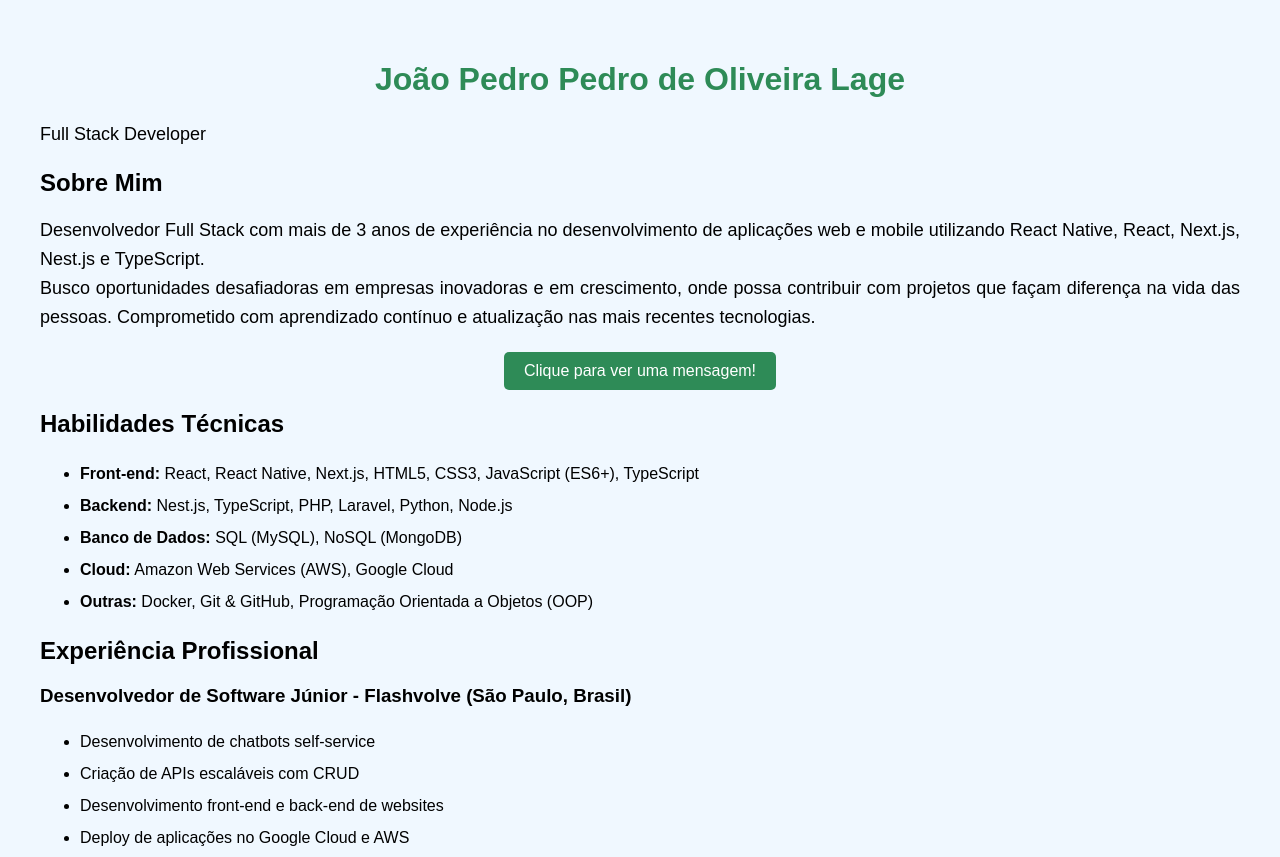
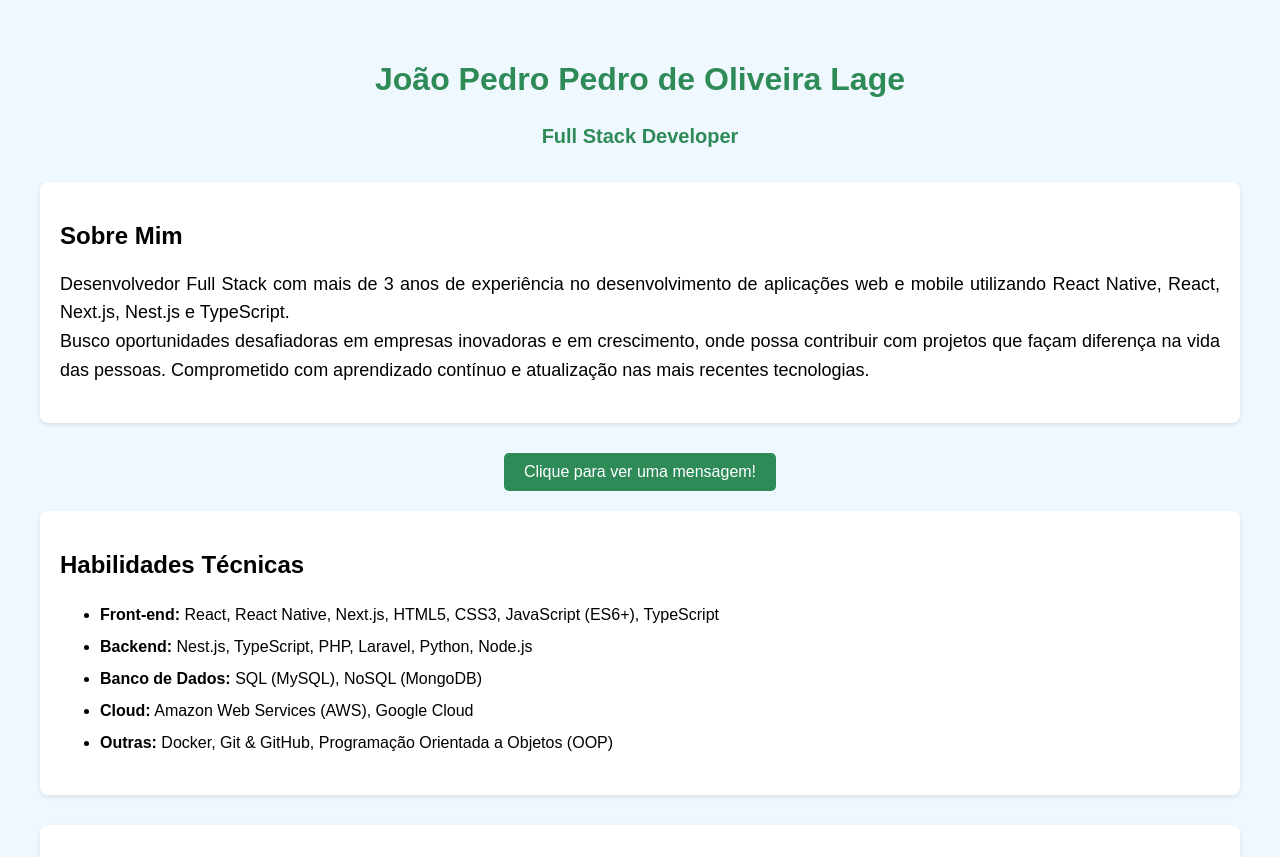
Before and after one commit to JoaoPedroLage/fundamentos-desenvolvimento-software_atividade-pratica, a plain HTML site: page index.html in a window 1280 px wide. Shown: the top 857 px of the page. Drawn offline with Linux system fonts and the light colour scheme.

Commit message:
style: add new styles for headline, sections, job listings, and contact information

```diff
--- a/styles.css
+++ b/styles.css
@@ -95,3 +95,46 @@ table img {
   width: 100px;
   border-radius: 5px;
 }
+
+.headline {
+  font-size: 20px;
+  font-weight: bold;
+  text-align: center;
+  color: #2e8b57;
+  margin-bottom: 30px;
+}
+
+section {
+  margin-bottom: 30px;
+  padding: 20px;
+  background-color: white;
+  border-radius: 8px;
+  box-shadow: 0 2px 4px rgba(0,0,0,0.1);
+}
+
+.job {
+  margin-bottom: 20px;
+}
+
+.job h3 {
+  color: #2e8b57;
+  margin-bottom: 10px;
+}
+
+.contact ul {
+  list-style-type: none;
+  padding-left: 0;
+}
+
+.contact li {
+  margin-bottom: 10px;
+}
+
+.contact a {
+  color: #2e8b57;
+  text-decoration: none;
+}
+
+.contact a:hover {
+  text-decoration: underline;
+}
```
